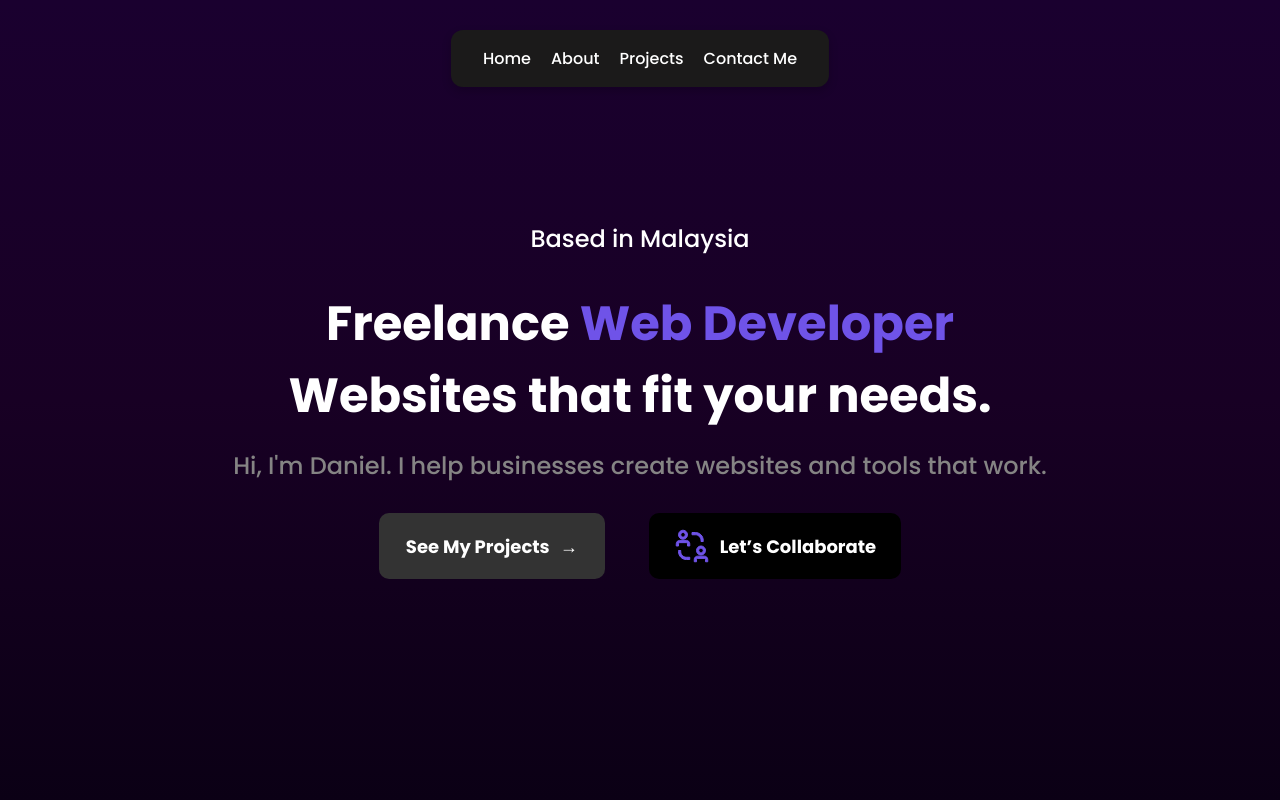
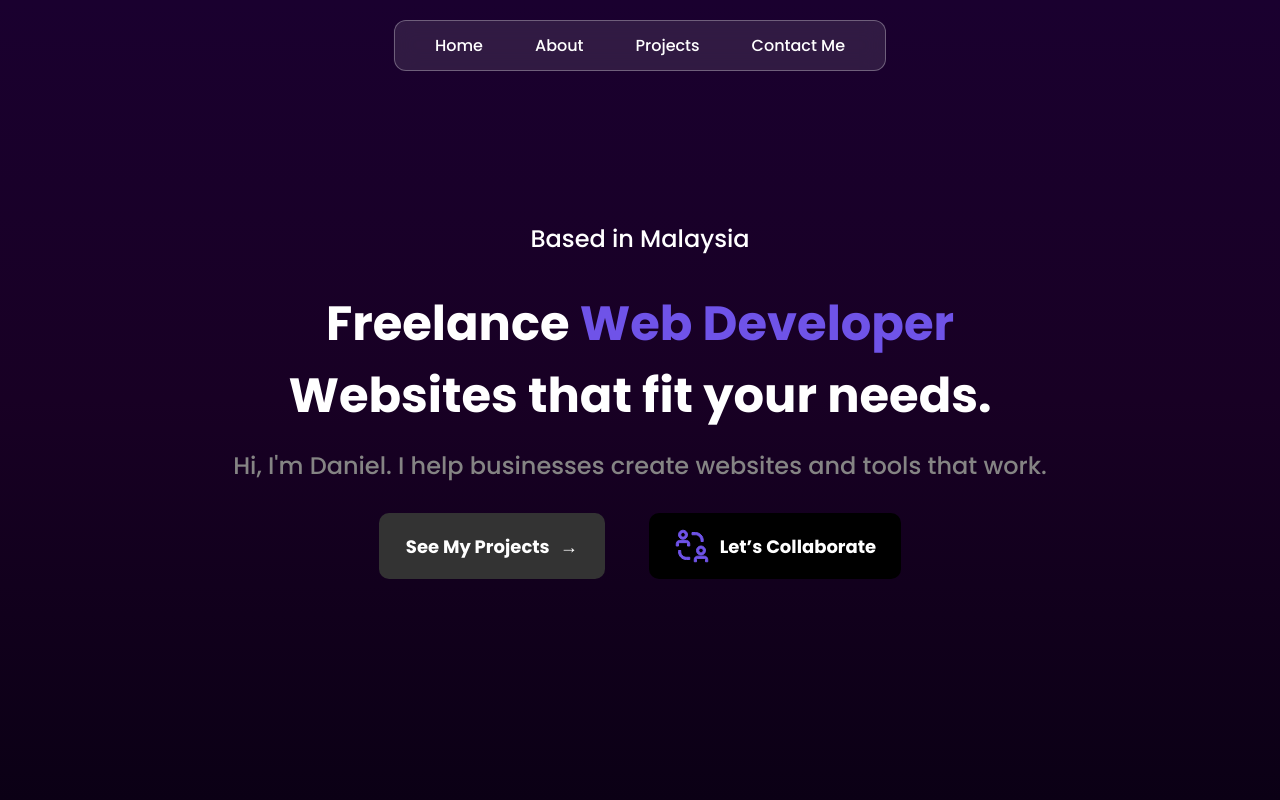
Before and after one commit to daniel-lwl/personal-website, a React (Vite) app: page / in a window 1280 px wide. Shown: the top 800 px of the page. Built offline with nearby package versions, Linux system fonts and the light colour scheme.

Commit message:
fix: Navbar scroll detection issue resolved; style: Updated navbar with frosted glass effect, white outline, and smooth hover transitions

```diff
--- a/src/components/layout/Navbar.jsx
+++ b/src/components/layout/Navbar.jsx
@@ -5,13 +5,13 @@ import homeIcon from "../../assets/icons/Home Icon.svg"
 
 
 function Navbar() {
-    const [hidden, setHidden] = useState(false);
-    const lastScrollY = useRef(0); // Using useRef to persist the value across renders
+
+    const [hidden, setHidden] = useState(false); // Track navbar visibility
+    const lastScrollY = useRef(0); // Store last scroll position
 
     useEffect(() => {
-
         const handleScroll = () => {
-            const currentScroll = document.documentElement.scrollTop; // Get current scroll position
+          const currentScroll = document.documentElement.scrollTop; // Correct way to track scroll position
 
           if (currentScroll > lastScrollY.current && currentScroll > 50) {
             setHidden(true); // Hide navbar when scrolling down
@@ -27,7 +27,7 @@ function Navbar() {
         return () => {
           window.removeEventListener("scroll", handleScroll);
         };
-    }, []); // Empty dependency array ensures effect runs once after mount
+      }, []);
 
     return (
         <nav className="navbar" style={{ top: hidden ? "-100px" : "20px" }}>
--- a/src/styles/Navbar.css
+++ b/src/styles/Navbar.css
@@ -1,68 +1,48 @@
 .navbar {
   position: fixed;
+  top: 20px; /* Adjust the position */
   left: 50%;
-  transform: translateX(-50%); /* This centers it horizontally */
-  width:auto;
-  padding: 10px 20px;
-  transition: top 0.3s ease-in-out ; /* Slower transition */
-  z-index: 1000; /* Ensures it's above other elements */
+  transform: translateX(-50%);
+  background: rgba(255, 255, 255, 0.1); /* Slight transparent grey */
+  border: 1px solid rgba(255, 255, 255, 0.3); /* White outline */
+  padding: 12px 24px;
+  border-radius: 12px; /* Rounded edges */
+  backdrop-filter: blur(10px); /* Frosted glass effect */
+  display: flex;
+  gap: 20px;
+  align-items: center;
+  justify-content: center;
+  z-index: 1000;
+  transition: all 0.3s ease-in-out;
 }
 
-.navbar.hidden{
-  transform: translate(-50%, -100%); /* Move navbar out of view */
+/* Hide Navbar when scrolling down */
+.navbar.hidden {
+  top: -100px; /* Moves navbar out of view */
 }
 
-.navbar-container {
+/* Navbar Links */
+.nav-links {
+  list-style: none;
   display: flex;
-  align-items: center;
-  gap: 32px;
-  background: #1b1a1a;
-  padding: 16px 32px;
-  border-radius: 12px;
-  box-shadow: 0 4px 10px rgba(0, 0, 0, 0.2);
+  gap: 20px;
 }
 
-.nav-home{
-  display: flex;
-  align-items: center;
-  justify-content: center;
-  width: 40px;
-  height: 40px;
-  background: rgba(255, 255, 255, 0.1);
-  border-radius: 50%;
-  transition: border 0.3s ease;
-}
-
-.nav-home:hover {
-  border: 2px solid #6F53E8; /* Or whatever color you prefer */
-}
-
-.nav-home img {
-  width: 20px;
-  height: 20px;
-}
-
-.nav-links {
-  display: flex;
-  gap: 20px;
-  list-style: none;
-  padding: 0;
-  margin: 0;
+.nav-links li {
+  display: inline-block;
 }
 
 .nav-links a {
   text-decoration: none;
   color: white;
-  font-size: 16px;
   font-weight: 500;
-  transition: color 0.3s ease;
+  padding: 8px 16px;
+  border-radius: 8px;
+  transition: all 0.3s ease;
 }
 
+/* Hover effect */
 .nav-links a:hover {
-  color: #8f9edc; /* Accent color */
+  background: rgba(255, 255, 255, 0.2); /* Light greyish hover effect */
+  color: #c7a7ff; /* Light purple hover */
 }
-
-.nav-home{
-  margin: 0;
-
-}
--- a/src/styles/global.css
+++ b/src/styles/global.css
@@ -5,15 +5,14 @@
 body {
     font-family: 'Poppins', sans-serif;
     font-size: 16px; /* Base size */
-    min-height: 100vh; /* Ensures enough content for scrolling */
 }
 
 html, body {
-    overflow-y: auto;
-    width: 100%;
-    height: 100%;
-    background: #0D0D0D; /* Or your preferred dark background */
-}
+    margin: 0;
+    padding: 0;
+    min-height: 100vh; /* Prevents multiple scrollbars */
+    overflow-x: hidden; /* Ensures no horizontal scrolling */
+  }
 
 /* Headings */
 h1 {
```
Lines whose indentation alone changed are shown as unchanged.
